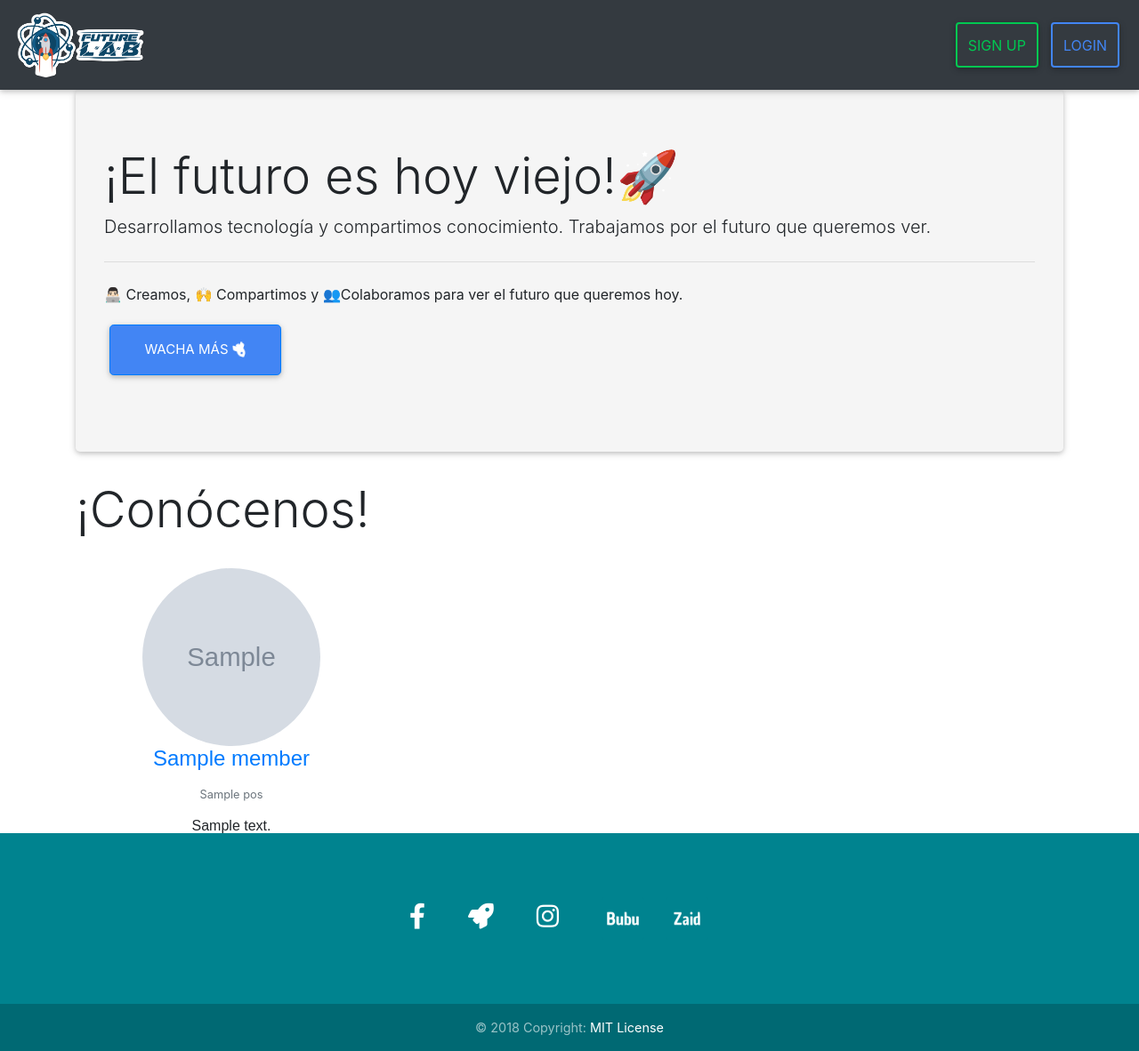
After one commit to BubuDavid/Science_Week_UG, a Flask app: template templates/index.html in a window 1280 px wide. The commit adds this page. Shown: the whole page at 89% size. Run offline with Flask 2, Linux system fonts and the light colour scheme; the template is opened without the code that fills it: most values are stand-ins (such as "Sample title", 1, 10 or a date in 2020); grey boxes marked "Sample" are stand-in pictures; some libraries are stand-ins or nearby versions; some web fonts are replaced.

Commit message:
Adding Templates

```diff
--- a/templates/base.html
+++ b/templates/base.html
@@ -6,6 +6,9 @@
 
 	<!-- Material Design Bootstrap -->
 	<link href="static/css/footer.css" rel="stylesheet">
+
+	<!-- Fonts -->
+	<link href="https://fonts.googleapis.com/css?family=Roboto&display=swap" rel="stylesheet">
 
 	<!---------- CSS - Bootstrap link ---------->
 	<link rel="stylesheet" href="https://stackpath.bootstrapcdn.com/bootstrap/4.3.1/css/bootstrap.min.css" integrity="sha384-ggOyR0iXCbMQv3Xipma34MD+dH/1fQ784/j6cY/iJTQUOhcWr7x9JvoRxT2MZw1T" crossorigin="anonymous">
@@ -23,12 +26,16 @@
 	<!---------- Navbar ---------->
 
 	<nav class="navbar navbar-dark bg-dark">
-		<a class="navbar-brand" href="/">
+		<a class="navbar-brand" href="https://futurelab.mx">
 		<img src="/static/images/futurelab-landscape.png" width="150" height="75"	 class="d-inline-block align-top" alt="">
 		</a>
 		<div class="nav justify-content-end">
-     		<button class="btn btn-outline-success mr-sm-2" type="button">SIGN UP</button>
-     		<button type="button" class="btn btn-outline-primary">LOGIN</button>
+			<a href="/sign-up">
+     			<button class="btn btn-outline-success mr-sm-2" type="button">SIGN 	UP</button>
+     		</a>
+     		<a href="/login">
+     			<button type="button" class="btn btn-outline-primary">LOGIN</button>
+			</a>
 		</div>
 	</nav>
 
--- /dev/null
+++ b/templates/index.html
@@ -0,0 +1,53 @@
+{% extends 'base.html'%}
+
+{% block title %}
+	WELCOME!
+{% endblock%}
+
+{% block content %}
+
+<div class="container">
+
+<div class="jumbotron" style="background:#f5f5f5;">
+	<h1 class="display-4">¡El futuro es hoy viejo!🚀</h1>
+	<p class="lead">Desarrollamos tecnología y compartimos conocimiento. Trabajamos por el futuro que queremos ver.</p>
+	<hr class="my-4">
+	<p>👨🏻‍💻 Creamos, 🙌 Compartimos y 👥Colaboramos para ver el futuro que queremos hoy.</p>
+	<p class="lead">
+	<a class="btn btn-primary btn-lg" target="_bank" href="http://futurelab.mx" role="button">
+		Wacha más
+		<i class="fas fa-rocket fa-spin"></i>
+	</a>
+	</p>
+</div>
+
+<h1 class="display-4"> ¡Conócenos! </h1>
+<br>
+
+<div class="row columns container">
+
+	{% for member in members %}
+		<div class="column is-one-third" style="margin-right: 50px; margin-left: 50px; text-align: center;">
+			<!-- Photo -->
+			<img style="width: 200px; height: 200px" src="{{ member.photo }}" alt="{{ member.name }}" class="img-fluid rounded-circle">
+
+			<!-- Name -->
+			<a href="{{ member.social }}" target="_bank">
+					<h5 class="card-title" style="font-size:1.5em; font-family:sans-serif; ">{{ member.name }}</h5>
+			</a>
+
+			<!-- Position -->
+			<p class="card-text"><small class="text-muted">{{ member.pos }} </small></p>
+
+			<!-- Description -->
+			<p class="card-text" style="width: 250px; font-family: sans-serif; line-height:17px;">{{ member.description }}</p>
+
+
+		</div>
+	{% endfor %}
+
+</div>
+
+</div>
+
+{% endblock %}
```
Also changed, not shown: templates/404.html (added, +42 -0 lines).
